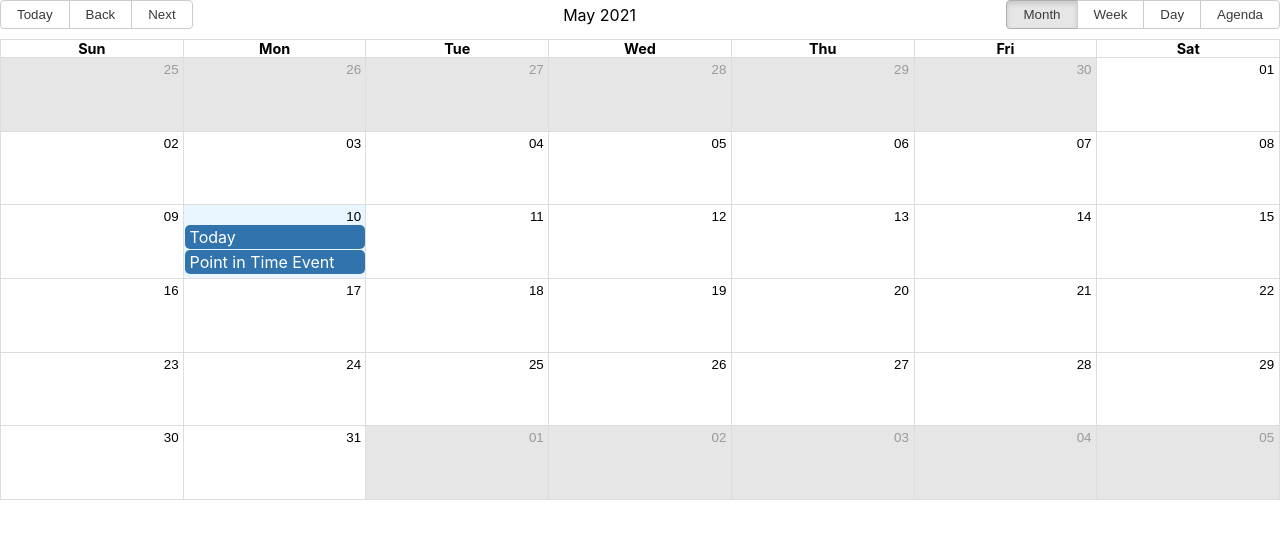
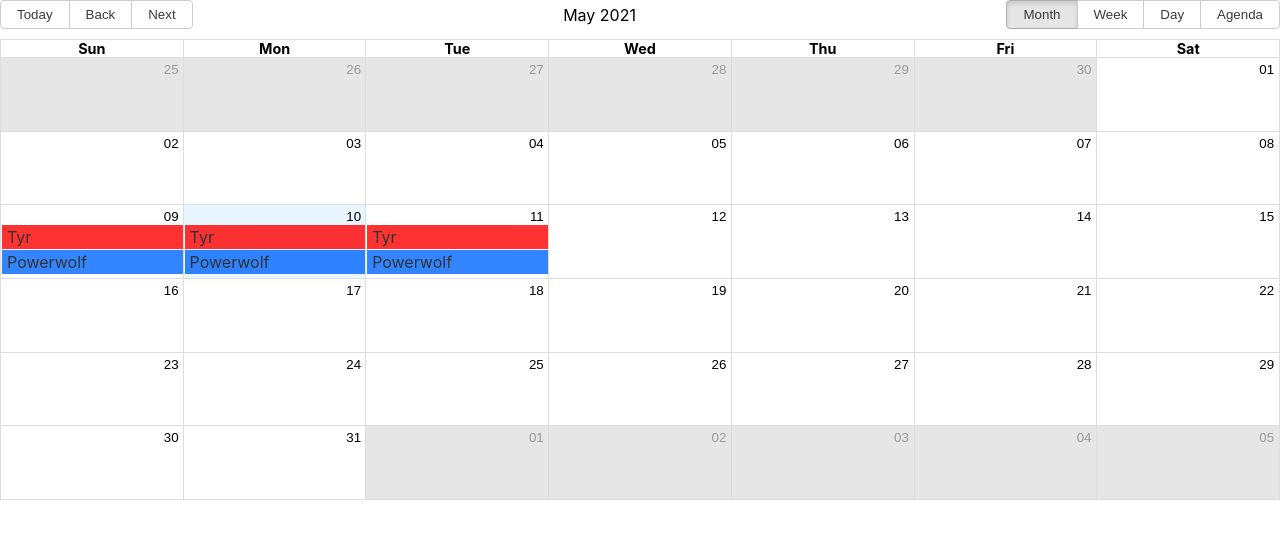
Before and after one commit to SheaMeyers/performer-calendar-app, a React (Create React App) app: page / in a window 1280 px wide. Shown: the top 538 px of the page. Built offline with nearby package versions, Linux system fonts and the light colour scheme.

Commit message:
Colour code events

```diff
--- a/src/Calendar.tsx
+++ b/src/Calendar.tsx
@@ -4,7 +4,31 @@ import 'react-big-calendar/lib/css/react-big-calendar.css';
 import myEventsList from './exampleEvents';
 
 
+interface Event {
+    id: number;
+    title: string;
+    start: Date;
+    end: Date;
+    hexColor: string;
+}
+
 const ReactBigCalendar = () => {
+    const eventStyleGetter = (event: Event) => {
+        var backgroundColor = '#' + event.hexColor;
+        var style = {
+            backgroundColor: backgroundColor,
+            borderRadius: '0px',
+            opacity: 0.8,
+            color: 'black',
+            border: '0px',
+            display: 'block'
+        };
+        return {
+            style: style
+        };
+
+    }
+
     return (
         <div>
             <Calendar
@@ -13,6 +37,7 @@ const ReactBigCalendar = () => {
                 startAccessor="start"
                 endAccessor="end"
                 style={{ height: 500 }}
+                eventPropGetter={eventStyleGetter}
             />
         </div>
     )
--- a/src/exampleEvents.tsx
+++ b/src/exampleEvents.tsx
@@ -1,180 +1,44 @@
-const now = new Date()
-
 export default [
   {
     id: 0,
-    title: 'All Day Event very long title',
-    allDay: true,
-    start: new Date(2015, 3, 0),
-    end: new Date(2015, 3, 1),
+    title: 'Tyr',
+    start: new Date(2021, 4, 9, 17, 0, 0),
+    end: new Date(2021, 4, 9, 20, 0, 0),
+    hexColor: 'ff0000',
   },
   {
     id: 1,
-    title: 'Long Event',
-    start: new Date(2015, 3, 7),
-    end: new Date(2015, 3, 10),
+    title: 'Tyr',
+    start: new Date(2021, 4, 10, 17, 0, 0),
+    end: new Date(2021, 4, 10, 20, 0, 0),
+    hexColor: 'ff0000',
   },
-
   {
     id: 2,
-    title: 'DTS STARTS',
-    start: new Date(2016, 2, 13, 0, 0, 0),
-    end: new Date(2016, 2, 20, 0, 0, 0),
+    title: 'Tyr',
+    start: new Date(2021, 4, 11, 17, 0, 0),
+    end: new Date(2021, 4, 11, 20, 0, 0),
+    hexColor: 'ff0000',
   },
-
   {
     id: 3,
-    title: 'DTS ENDS',
-    start: new Date(2016, 10, 6, 0, 0, 0),
-    end: new Date(2016, 10, 13, 0, 0, 0),
+    title: 'Powerwolf',
+    start: new Date(2021, 4, 9, 17, 0, 0),
+    end: new Date(2021, 4, 9, 20, 0, 0),
+    hexColor: '0066ff',
   },
-
   {
     id: 4,
-    title: 'Some Event',
-    start: new Date(2015, 3, 9, 0, 0, 0),
-    end: new Date(2015, 3, 10, 0, 0, 0),
+    title: 'Powerwolf',
+    start: new Date(2021, 4, 10, 17, 0, 0),
+    end: new Date(2021, 4, 10, 20, 0, 0),
+    hexColor: '0066ff',
   },
   {
     id: 5,
-    title: 'Conference',
-    start: new Date(2015, 3, 11),
-    end: new Date(2015, 3, 13),
-    desc: 'Big conference for important people',
-  },
-  {
-    id: 6,
-    title: 'Meeting',
-    start: new Date(2015, 3, 12, 10, 30, 0, 0),
-    end: new Date(2015, 3, 12, 12, 30, 0, 0),
-    desc: 'Pre-meeting meeting, to prepare for the meeting',
-  },
-  {
-    id: 7,
-    title: 'Lunch',
-    start: new Date(2015, 3, 12, 12, 0, 0, 0),
-    end: new Date(2015, 3, 12, 13, 0, 0, 0),
-    desc: 'Power lunch',
-  },
-  {
-    id: 8,
-    title: 'Meeting',
-    start: new Date(2015, 3, 12, 14, 0, 0, 0),
-    end: new Date(2015, 3, 12, 15, 0, 0, 0),
-  },
-  {
-    id: 9,
-    title: 'Happy Hour',
-    start: new Date(2015, 3, 12, 17, 0, 0, 0),
-    end: new Date(2015, 3, 12, 17, 30, 0, 0),
-    desc: 'Most important meal of the day',
-  },
-  {
-    id: 10,
-    title: 'Dinner',
-    start: new Date(2015, 3, 12, 20, 0, 0, 0),
-    end: new Date(2015, 3, 12, 21, 0, 0, 0),
-  },
-  {
-    id: 11,
-    title: 'Planning Meeting with Paige',
-    start: new Date(2015, 3, 13, 8, 0, 0),
-    end: new Date(2015, 3, 13, 10, 30, 0),
-  },
-  {
-    id: 11.1,
-    title: 'Inconvenient Conference Call',
-    start: new Date(2015, 3, 13, 9, 30, 0),
-    end: new Date(2015, 3, 13, 12, 0, 0),
-  },
-  {
-    id: 11.2,
-    title: "Project Kickoff - Lou's Shoes",
-    start: new Date(2015, 3, 13, 11, 30, 0),
-    end: new Date(2015, 3, 13, 14, 0, 0),
-  },
-  {
-    id: 11.3,
-    title: 'Quote Follow-up - Tea by Tina',
-    start: new Date(2015, 3, 13, 15, 30, 0),
-    end: new Date(2015, 3, 13, 16, 0, 0),
-  },
-  {
-    id: 12,
-    title: 'Late Night Event',
-    start: new Date(2015, 3, 17, 19, 30, 0),
-    end: new Date(2015, 3, 18, 2, 0, 0),
-  },
-  {
-    id: 12.5,
-    title: 'Late Same Night Event',
-    start: new Date(2015, 3, 17, 19, 30, 0),
-    end: new Date(2015, 3, 17, 23, 30, 0),
-  },
-  {
-    id: 13,
-    title: 'Multi-day Event',
-    start: new Date(2015, 3, 20, 19, 30, 0),
-    end: new Date(2015, 3, 22, 2, 0, 0),
-  },
-  {
-    id: 14,
-    title: 'Today',
-    start: new Date(new Date().setHours(new Date().getHours() - 3)),
-    end: new Date(new Date().setHours(new Date().getHours() + 3)),
-  },
-  {
-    id: 15,
-    title: 'Point in Time Event',
-    start: now,
-    end: now,
-  },
-  {
-    id: 16,
-    title: 'Video Record',
-    start: new Date(2015, 3, 14, 15, 30, 0),
-    end: new Date(2015, 3, 14, 19, 0, 0),
-  },
-  {
-    id: 17,
-    title: 'Dutch Song Producing',
-    start: new Date(2015, 3, 14, 16, 30, 0),
-    end: new Date(2015, 3, 14, 20, 0, 0),
-  },
-  {
-    id: 18,
-    title: 'Itaewon Halloween Meeting',
-    start: new Date(2015, 3, 14, 16, 30, 0),
-    end: new Date(2015, 3, 14, 17, 30, 0),
-  },
-  {
-    id: 19,
-    title: 'Online Coding Test',
-    start: new Date(2015, 3, 14, 17, 30, 0),
-    end: new Date(2015, 3, 14, 20, 30, 0),
-  },
-  {
-    id: 20,
-    title: 'An overlapped Event',
-    start: new Date(2015, 3, 14, 17, 0, 0),
-    end: new Date(2015, 3, 14, 18, 30, 0),
-  },
-  {
-    id: 21,
-    title: 'Phone Interview',
-    start: new Date(2015, 3, 14, 17, 0, 0),
-    end: new Date(2015, 3, 14, 18, 30, 0),
-  },
-  {
-    id: 22,
-    title: 'Cooking Class',
-    start: new Date(2015, 3, 14, 17, 30, 0),
-    end: new Date(2015, 3, 14, 19, 0, 0),
-  },
-  {
-    id: 23,
-    title: 'Go to the gym',
-    start: new Date(2015, 3, 14, 18, 30, 0),
-    end: new Date(2015, 3, 14, 20, 0, 0),
+    title: 'Powerwolf',
+    start: new Date(2021, 4, 11, 17, 0, 0),
+    end: new Date(2021, 4, 11, 20, 0, 0),
+    hexColor: '0066ff',
   },
 ]
```
